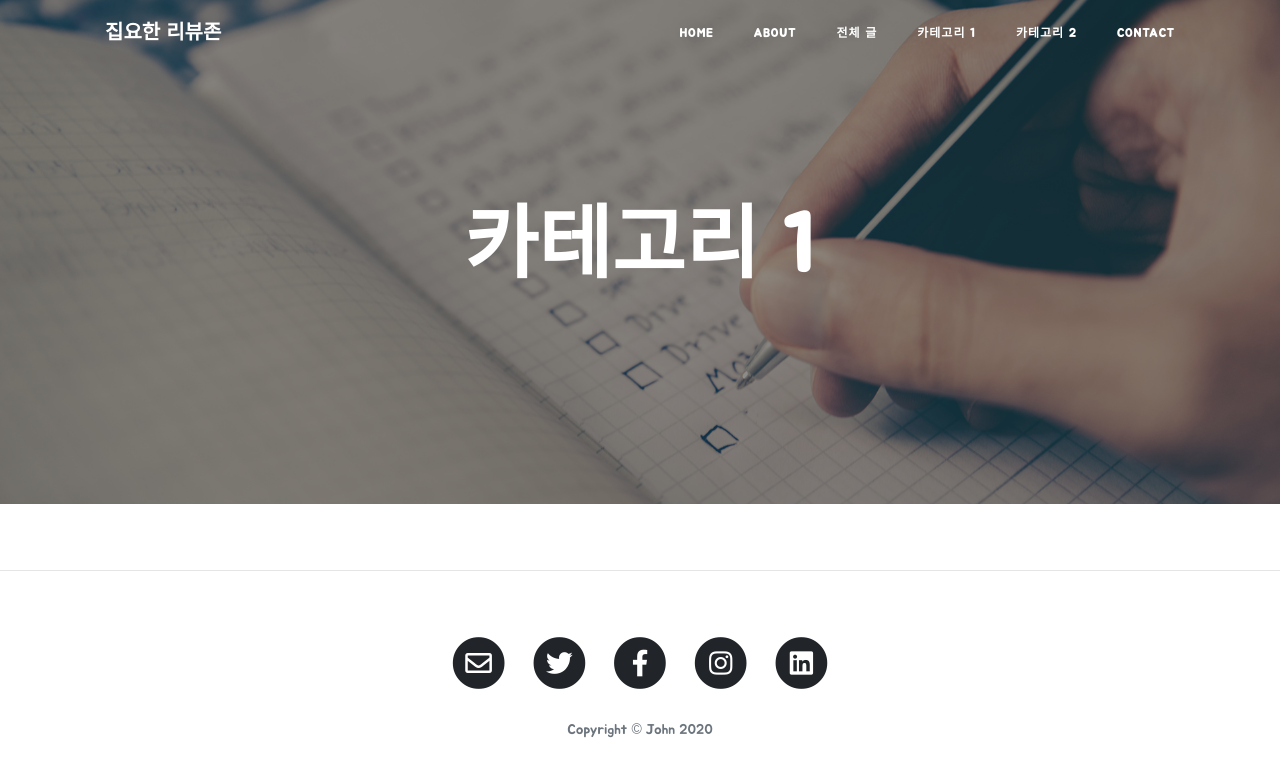
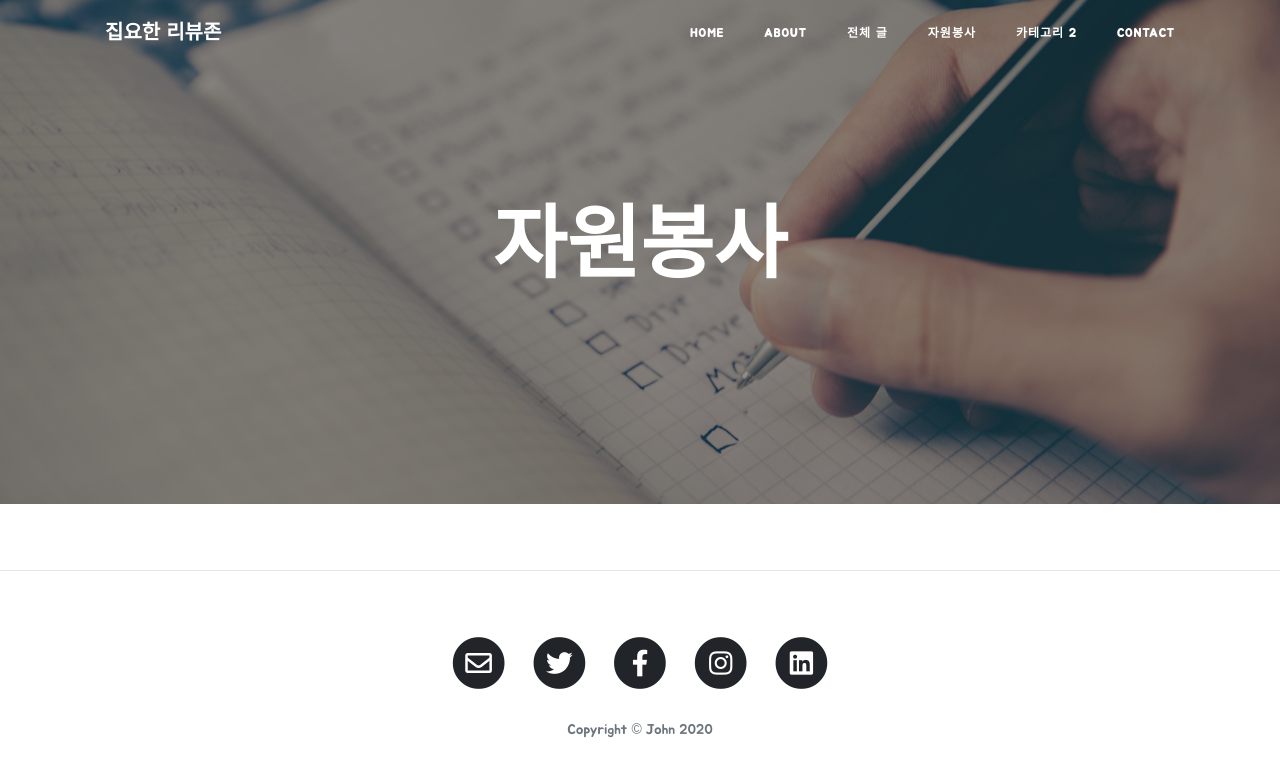
Before and after one commit to jwlee13/reviewjohn, a Jekyll site: the page built from category/1.html, in a window 1280 px wide. Shown: the top 777 px of the page. Built offline with Jekyll 4.4.1, drawn with Linux system fonts in a browser that asks for light colours.

Commit message:
카테고리 1 이름바꾸기
카테고리 1을 자원봉사로 변경

```diff
--- a/_includes/navbar.html
+++ b/_includes/navbar.html
@@ -18,7 +18,7 @@
           <a class="nav-link" href="{{ "/posts" | relative_url }}">전체 글</a>
         </li>
         <li class="nav-item">
-          <a class="nav-link" href="{{ "/category/1" | relative_url }}">카테고리 1</a>
+          <a class="nav-link" href="{{ "/category/volunteer/" | relative_url }}">자원봉사</a>
         </li>
         <li class="nav-item">
           <a class="nav-link" href="{{ "/category/2" | relative_url }}">카테고리 2</a>
--- a/category/1.html
+++ b/category/1.html
@@ -1,11 +1,11 @@
 ---
 layout: page
-title: 카테고리 1
-permalink: /category/1/
+title: 자원봉사
+permalink: /category/volunteer/
 background: '/img/bg-post.jpg'
 ---
 
-	{% for post in site.categories.category-1 %}
+	{% for post in site.categories.volunteer %}
 
 	<article class="post-preview">
 	  <a href="{{ post.url | prepend: site.baseurl | replace: '//', '/' }}">
```
